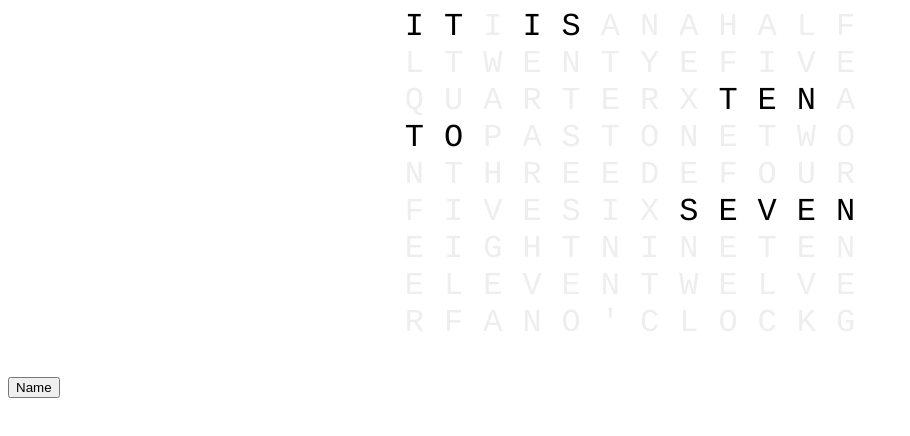
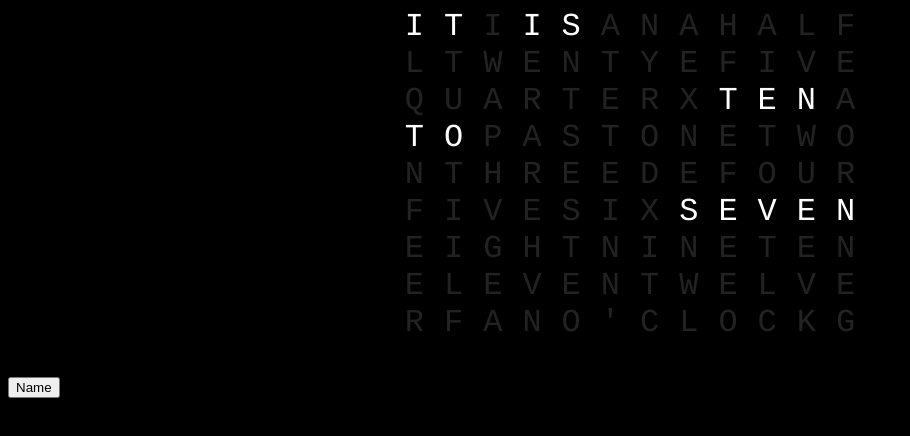
Before and after one commit to nickfang/iot, a plain HTML site: page magicMirror/modules/wordclock.html in a window 1280 px wide. Shown: the whole page, without its empty margins (0-910 px from the left). Drawn offline with Linux system fonts and the light colour scheme.

Commit message:
inverted the colors since this will be used for a magic mirror which needs to have a dark background.

```diff
--- a/magicMirror/modules/wordclock.css
+++ b/magicMirror/modules/wordclock.css
@@ -1,9 +1,13 @@
+body {
+	background: black
+}
+
 .word-clock-div {
 	text-align: center;
 	font-family: courier;
 	font-size: xx-large;
 	font-stretch: expanded;
-	color: #EEEEEE;
+	color: #222222;
 	letter-spacing: 20px;
 }
 
--- a/magicMirror/modules/wordclock.js
+++ b/magicMirror/modules/wordclock.js
@@ -1,4 +1,4 @@
-const TIME_COLOR = "#000000";
+const TIME_COLOR = "#FFFFFF";
 const IAN_COLOR = "#FF0000"
 
 function getCurrentTime(){
```
